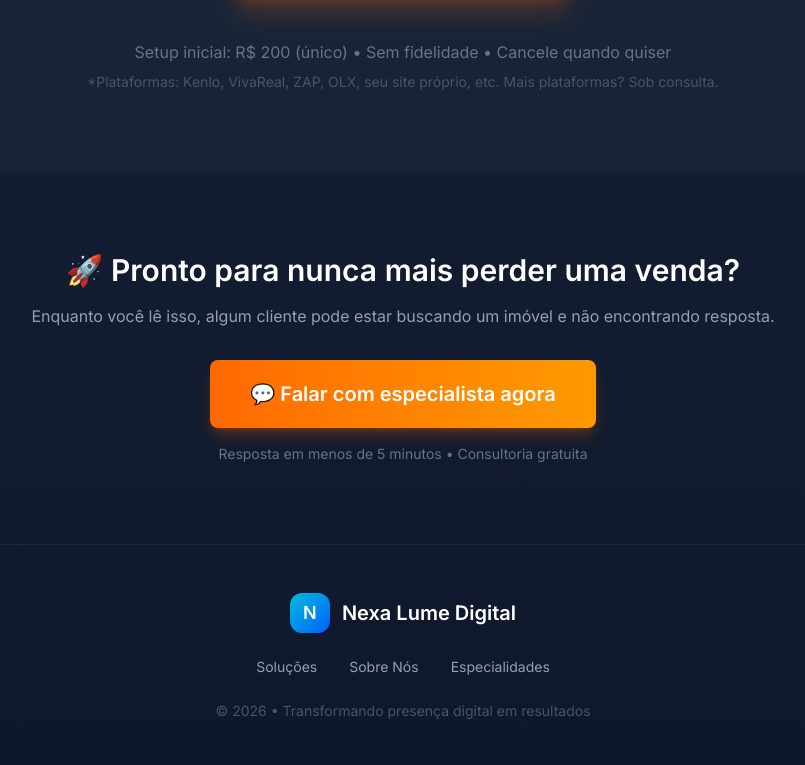
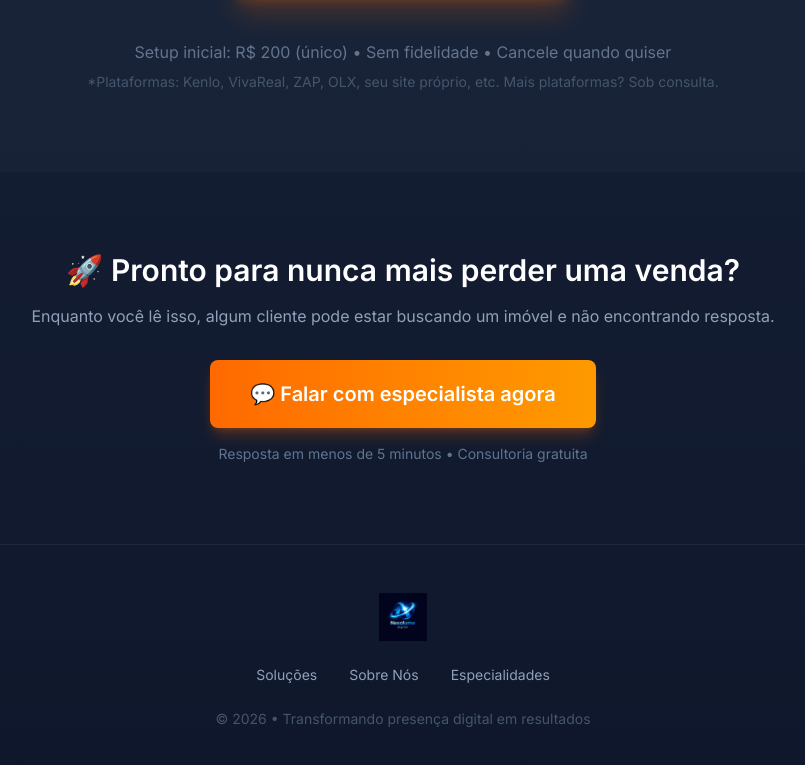
Before and after one commit to Rahgomes/nexalumedigital, a Next.js app: page /corretores in a window 1280 px wide. Shown: the part 2828-3593 px from the top of the page, without its empty margins (237-1042 px from the left). Built offline with nearby package versions, Linux system fonts and the light colour scheme.

Commit message:
feat(corretores): logo real no footer para branding
- Substituído 'N' pelo logo.png oficial
- Nexa Lume Digital = duas palavras separadas

```diff
--- a/src/app/corretores/page.tsx
+++ b/src/app/corretores/page.tsx
@@ -1,6 +1,7 @@
 "use client";
 
 import Link from "next/link";
+import Image from "next/image";
 
 // Função para abrir o chat do Chatwoot
 const openChat = () => {
@@ -324,13 +325,14 @@ export default function CorretoresPage() {
         <div className="max-w-6xl mx-auto px-4">
           <div className="flex flex-col items-center gap-6">
             {/* Logo */}
-            <Link href="/" className="flex items-center gap-3 group">
-              <div className="size-10 rounded-xl bg-gradient-to-br from-cyan-500 to-blue-600 flex items-center justify-center">
-                <span className="text-white font-bold text-lg">N</span>
-              </div>
-              <span className="text-xl font-bold text-white group-hover:text-cyan-400 transition-colors">
-                Nexa Lume Digital
-              </span>
+            <Link href="/" className="group">
+              <Image
+                src="/logo.png"
+                alt="Nexa Lume Digital"
+                width={180}
+                height={50}
+                className="h-12 w-auto group-hover:opacity-80 transition-opacity"
+              />
             </Link>
 
             {/* Links */}
```
